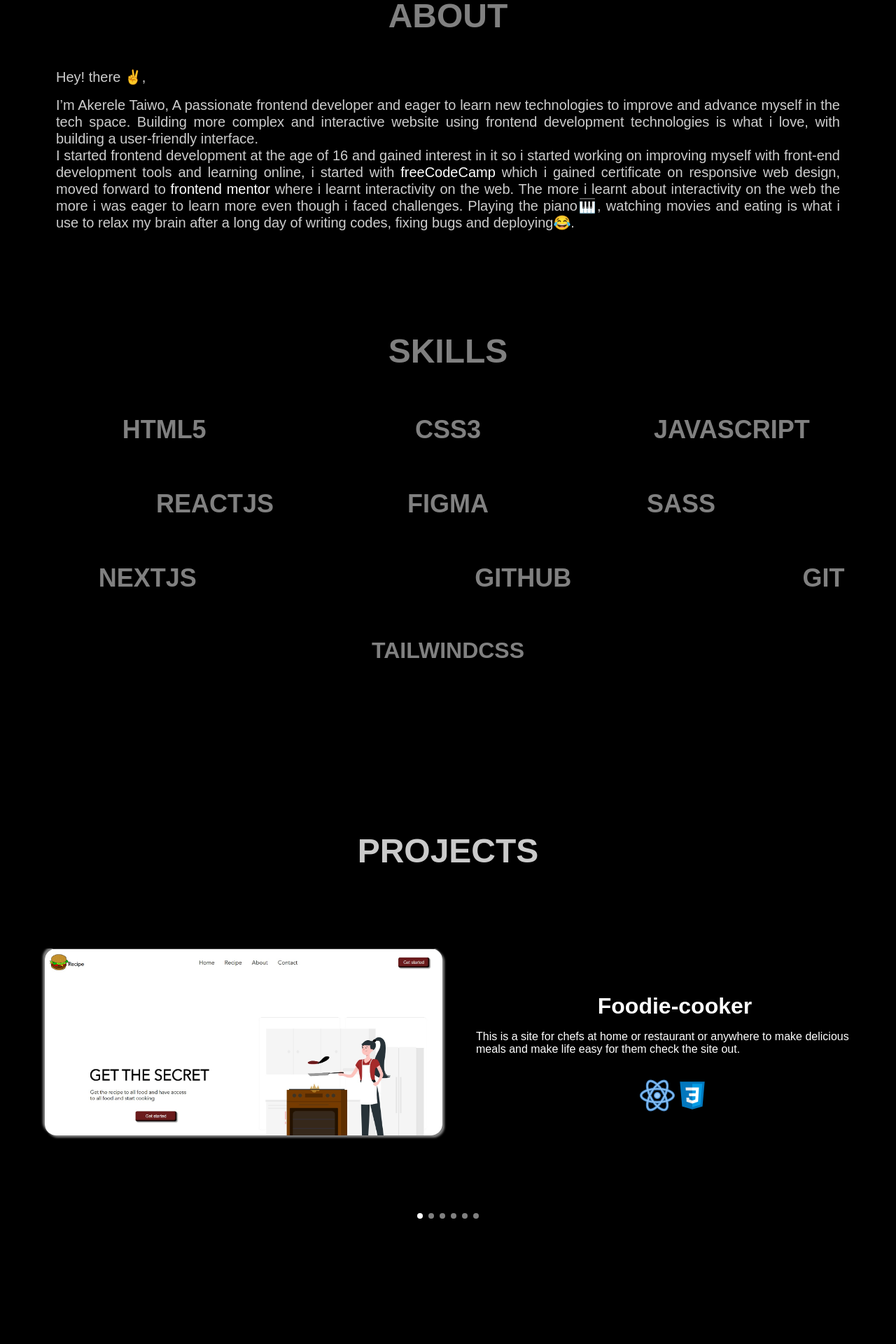
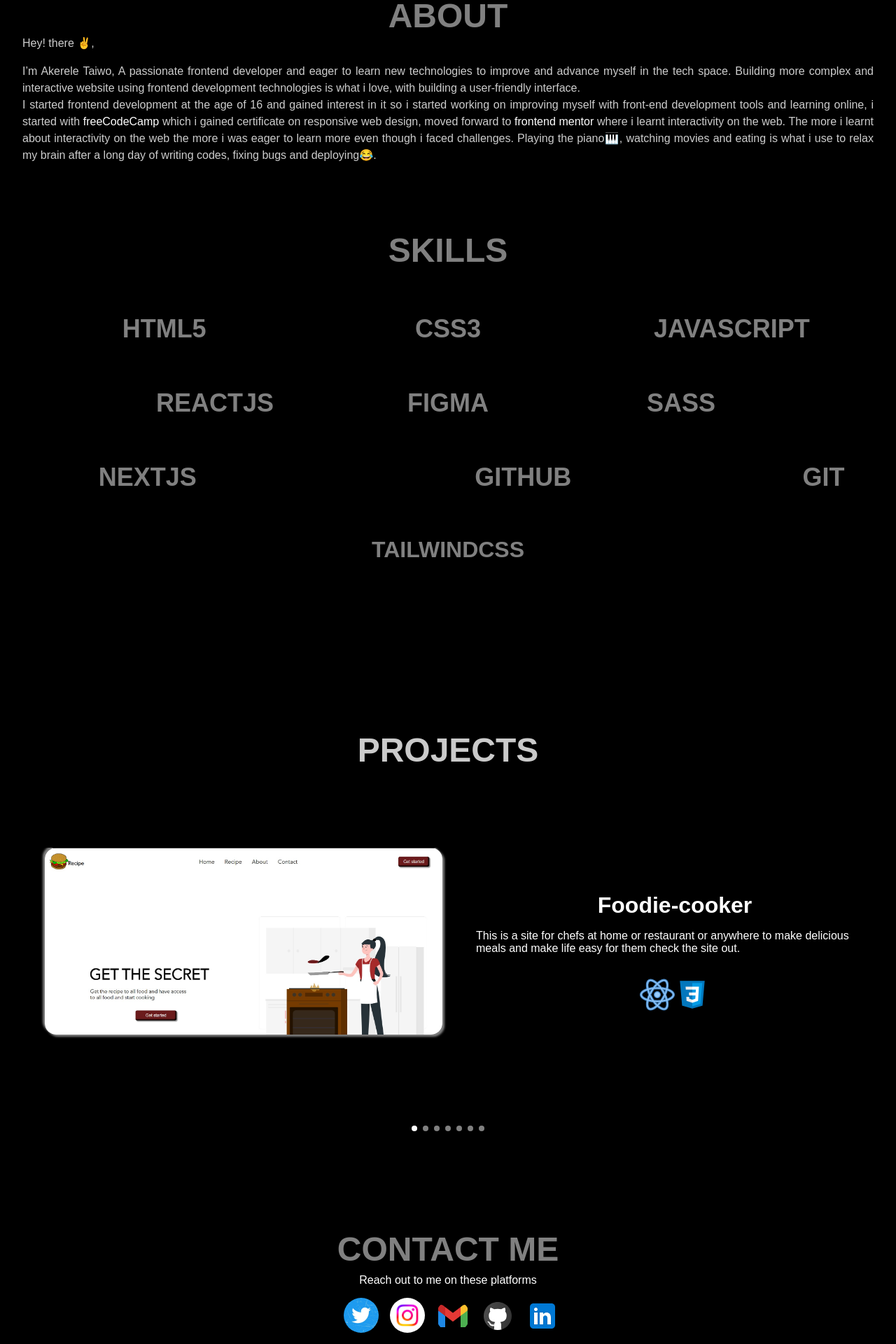
Before and after one commit to TaiwoSoftware/Akerele, a React (Vite) app: page / in a window 1280 px wide. Shown: the part 820-2740 px from the top of the page at 70% size. Built offline with nearby package versions, Linux system fonts and the light colour scheme.

Commit message:
making my portfolio more appealing to the eyes and usability

```diff
--- a/src/App.css
+++ b/src/App.css
@@ -1,55 +1,52 @@
-*{
+* {
   margin: 0;
   padding: 0;
 }
 
 @font-face {
-    font-family: 'nunito';
-    src: url('./Nunito/static/Nunito-Regular.ttf');
+  font-family: "nunito";
+  src: url("./Nunito/static/Nunito-Regular.ttf");
 }
 
 @keyframes moveDown {
-    from{
-        transform:translateY(-54rem)
+  from {
+    transform: translateY(-54rem);
   }
-    to{
+  to {
     transform: translateY(0);
   }
 }
 
-
 @keyframes mveFromRight {
-    from{
+  from {
     transform: translateX(2rem) skew(150deg);
   }
 }
 @keyframes moveFingerDown {
-    from{
-        transform:translateY(-4rem)
+  from {
+    transform: translateY(-4rem);
   }
-    to{
+  to {
     transform: translateY(0);
   }
 }
 @keyframes bigger {
   from {
-        transform: scale(.5);
+    transform: scale(0.5);
   }
   to {
     transform: scale(1);
   }
-
 }
 
 html {
-    max-width:1440px;
-    margin-left:auto;
-    margin-right:auto;
+  max-width: 1440px;
+  margin: 0 auto;
 }
 body {
   background-color: #000;
-    font-family: 'nunito';
-    color:#fff;
+  font-family: "nunito";
+  color: #fff;
   padding: 2rem;
   font-family: sans-serif;
 }
@@ -59,7 +56,7 @@ body {
   color: #fff;
   font-size: 3rem;
   text-transform: uppercase;
-    margin-top:14rem ;
+  margin-top: 14rem;
 }
 
 .error p {
@@ -76,11 +73,11 @@ body {
   margin: 0;
   padding: 0;
   width: 100%;
-    transition:transform 1s ease-in;
+  transition: transform 1s ease-in;
 }
 .header {
   display: grid;
-    grid-template-columns: .7fr auto;
+  grid-template-columns: 0.7fr auto;
   gap: 4rem;
   align-items: center;
   overflow-x: hidden;
@@ -95,7 +92,7 @@ body {
   margin-top: 3rem;
   font-size: 3rem;
   transition: 4s ease-in;
-    animation:moveFingerDown 3s ;
+  animation: moveFingerDown 3s;
   animation-iteration-count: infinite;
   animation-fill-mode: forwards;
   animation-direction: alternate;
@@ -107,7 +104,7 @@ body {
   transition: all 3s;
 }
 
-.scroller{
+.scroller {
   display: none;
 }
 
@@ -115,7 +112,7 @@ body {
   width: 100%;
 }
 
-.header h1{
+.header h1 {
   font-size: 4rem;
   padding: 2rem;
   color: rgb(205, 205, 205);
@@ -142,20 +139,15 @@ body {
 
 .si {
   width: 100%;
-    align-items: center;
-    padding: 3rem;
+  text-align: justify;
+  font-size: 16px;
+  color: rgb(205, 205, 205);
+  line-height: 1.5rem;
+  overflow: hidden;
   box-sizing: border-box;
 }
 
-.si p{
-    text-align: justify;
-    width: 100%;
-    font-size: 20px;
-    color: rgb(205, 205, 205);
-    line-height: 1.5rem;
-}
-
-.si a{
+.si a {
   text-decoration: none;
   color: white;
 }
@@ -164,7 +156,7 @@ body {
   margin-bottom: 1rem;
 }
 
-.allSkill  {
+.allSkill {
   align-items: center;
   width: 100%;
   overflow-y: hidden;
@@ -193,7 +185,7 @@ body {
 
 .secondSkill {
   display: grid;
-    grid-template-columns: .6fr auto .6fr;
+  grid-template-columns: 0.6fr auto 0.6fr;
   color: gray;
   margin-top: 4rem;
   font-size: 1.5rem;
@@ -204,7 +196,7 @@ body {
 
 .thirdSkill {
   display: grid;
-    grid-template-columns: .5fr 1fr .2fr;
+  grid-template-columns: 0.5fr 1fr 0.2fr;
   color: gray;
   margin-top: 4rem;
   font-size: 1.5rem;
@@ -223,7 +215,6 @@ body {
   background-color: white !important; /* Active bullet color */
 }
 
-
 .last {
   color: gray;
   margin-top: 4rem;
@@ -238,7 +229,7 @@ body {
   display: grid;
   grid-template-columns: 1fr 1fr;
   gap: 3rem;
-    padding-left:2rem ;
+  padding-left: 2rem;
   margin-bottom: 6rem;
   box-sizing: border-box;
 }
@@ -254,12 +245,12 @@ body {
 
 .together {
   animation-name: mveFromRight;
-    animation:moveFingerDown 3s ;
+  animation: moveFingerDown 3s;
   transition: all 1s;
   animation-delay: 3s;
 }
 
-.mobileImage{
+.mobileImage {
   box-shadow: 3px 3px 3px gray, -3px -3px 3px gray;
   border-radius: 1rem;
   width: 100%;
@@ -270,7 +261,7 @@ body {
   text-align: center;
 }
 
-.detailed  h3{
+.detailed h3 {
   width: 100%;
   text-align: center;
   align-items: center;
@@ -296,29 +287,35 @@ body {
   align-items: center;
 }
 
-marquee{
-    background: gray;
-    padding:.5rem;
-    font-size: 1rem;
+.contactDetails {
+  max-width: 1440px;
+  margin: 0 auto;
 }
 
 .contactDetails p {
-    margin-top: 1rem;
+  margin-top: 0.5rem;
   text-align: center;
-    color: rgb(215, 215, 215);
 }
 
 .contactDetails img {
-    margin-left: 2rem;
+  margin-left: 1rem;
   border-radius: 50%;
 }
 
 .contactMain {
-    margin-top: 15rem;
+  margin-top: 2rem;
+  overflow: hidden;
 }
 
+.footerSocial {
+  margin-top: 1rem;
+  max-width: 330px;
+  margin-left: auto;
+  margin-right: auto;
+  margin-top: 1rem;
+}
 
-@media (max-width:1094px) {
+@media (max-width: 1094px) {
   .header h1 {
     font-size: 3rem;
   }
@@ -326,9 +323,13 @@ marquee{
   .project {
     grid-template-columns: 100%;
   }
+
+  .si p {
+    text-align: center;
+  }
 }
 
-@media (max-width:952px) {
+@media (max-width: 952px) {
   .header h1 {
     font-size: 2.7rem;
   }
@@ -336,26 +337,40 @@ marquee{
   .header p {
     font-size: 1.5rem;
   }
-}
-
-@media (max-width:910px) {
-    .header h1 {
-        font-size: 2.4rem;
-    }
-
-    .firstSkill, .secondSkill, .thirdSkill {
-        grid-template-columns: 1fr 2fr 1fr;
+  .si p {
+    text-align: justify;
   }
 }
 
-@media (max-width:815px) {
+@media (max-width: 910px) {
+  .header h1 {
+    font-size: 2.4rem;
+    text-align: center;
+  }
+
+  .firstSkill,
+  .secondSkill,
+  .thirdSkill {
+    grid-template-columns: 1fr 2fr 1fr;
+  }
+
+  .si p {
+    text-align: justify;
+  }
+}
+
+@media (max-width: 815px) {
   .header h1 {
     font-size: 3rem;
     text-align: center;
   }
+
+  .si p {
+    text-align: justify;
+  }
 }
 
-@media (max-width:800px) {
+@media (max-width: 800px) {
   .header {
     grid-template-columns: 100%;
   }
@@ -363,21 +378,27 @@ marquee{
     text-align: center;
     font-size: 1.5rem;
   }
+
+  .si p {
+    text-align: justify;
+  }
 }
 
-@media (max-width:510px) {
-    .firstSkill, .secondSkill, .thirdSkill {
+@media (max-width: 510px) {
+  .header h1 {
+    font-size: 3rem;
+    text-align: center;
+  }
+  .firstSkill,
+  .secondSkill,
+  .thirdSkill {
     grid-template-columns: 100%;
   }
   .header {
     grid-template-columns: 100%;
   }
-    .header h1 {
-        text-align: center;
 
+  .si p {
+    text-align: justify;
   }
 }
-
-@media (max-width:460px) {
-
-}
--- a/src/components/Body.jsx
+++ b/src/components/Body.jsx
@@ -15,6 +15,7 @@ import nextJsImage from "../images/icons8-next.js-50.png";
 import tailwindcss from "../images/icons8-tailwind-css-50.png";
 import sassImage from "../images/icons8-sass-50.png";
 import Contact from "./Contact";
+import malva from "../images/malva.png";
 import { Swiper, SwiperSlide } from "swiper/react";
 import "swiper/css";
 import { Navigation, Pagination } from "swiper/modules";
@@ -105,6 +106,45 @@ const Body = () => {
                   links="Check it out"
                 />
               </SwiperSlide>
+
+              <SwiperSlide>
+                <Project
+                  lowerContainer="project"
+                  src={malva}
+                  alt={
+                    "This jamor Tech internship program to work on a website"
+                  }
+                  sizingImage="mobileImage"
+                  nameOfProject={"Malva"}
+                  details={
+                    "This is a project from jamorTech internship program to develop a website. This website is a task manager website where task can be assign, it is also a collaboration project. I cannot say much about it click the image and go to the website"
+                  }
+                  skill={
+                    <>
+                      <img src={reactImage} alt="react js" />
+                      <img src={tailwindcss} alt="tailwind css" />
+                    </>
+                  }
+                />
+              </SwiperSlide>
+
+              <SwiperSlide>
+                <Project
+                  lowerContainer="project"
+                  src={ecommerce}
+                  alt="An ecommerce project"
+                  sizingImage="mobileImage"
+                  nameOfProject="Dresser-Glam"
+                  details="This is an internship project from internCareer that I worked on. I have worked on other internships but I kind of like this one."
+                  skill={
+                    <>
+                      <img src={reactImage} alt="react" />
+                      <img src={sassImage} alt="sass" />
+                    </>
+                  }
+                  href="https://buy-and-sell-project.netlify.app/"
+                />
+              </SwiperSlide>
               <SwiperSlide>
                 <Project
                   lowerContainer="project"
@@ -127,23 +167,6 @@ const Body = () => {
               <SwiperSlide>
                 <Project
                   lowerContainer="project"
-                  src={ecommerce}
-                  alt="An ecommerce project"
-                  sizingImage="mobileImage"
-                  nameOfProject="Dresser-Glam"
-                  details="This is an internship project from internCareer that I worked on. I have worked on other internships but I kind of like this one."
-                  skill={
-                    <>
-                      <img src={reactImage} alt="react" />
-                      <img src={sassImage} alt="sass" />
-                    </>
-                  }
-                  href="https://buy-and-sell-project.netlify.app/"
-                />
-              </SwiperSlide>
-              <SwiperSlide>
-                <Project
-                  lowerContainer="project"
                   src={studio}
                   alt="Studio image"
                   sizingImage="mobileImage"
@@ -160,7 +183,6 @@ const Body = () => {
                 />
               </SwiperSlide>
             </Swiper>
-            {/* <marquee>Click on the images to view the site</marquee> */}
           </div>
         </div>
         <Contact />
--- a/src/components/BodyDetails.jsx
+++ b/src/components/BodyDetails.jsx
@@ -1,36 +1,48 @@
 import Aos from "aos";
-import 'aos/dist/aos.css'
+import "aos/dist/aos.css";
 import { useEffect } from "react";
 const BodyDetails = () => {
   useEffect(() => {
     Aos.init({
-      duration:1000,
-      offset:120,
-      once:true,
-    })
-  })
+      duration: 1000,
+      offset: 120,
+      once: true,
+    });
+  });
   return (
-    <div className="details" data-aos="flip-left">
-      <h2>About</h2>
+    <div className="details" >
+      <h2 data-aos="flip-right">About</h2>
       <div className="si">
         <div className="firstP">
           <p>Hey! there ✌, </p>
         </div>
 
         <p>
-          I&rsquo;m Akerele Taiwo, A passionate frontend developer and eager to learn new technologies to improve and advance myself in the tech space. Building more complex and interactive website using frontend development technologies is what i love, with building a user-friendly interface.
-          <br />
-
-
-
-          I started frontend development at the age of 16 and gained interest in it so i
-          started working on improving myself with front-end development tools
-          and learning online, i started with{" "}
-          <a target="_blank" rel="noopener noreferrer" href="https://freecodecamp.org/">
+          <div data-aos="fade-down-left">
+            I&rsquo;m Akerele Taiwo, A passionate frontend developer and eager
+            to learn new technologies to improve and advance myself in the tech
+            space. Building more complex and interactive website using frontend
+            development technologies is what i love, with building a
+            user-friendly interface.
+          </div>
+          <p data-aos="fade-down-right">
+            {" "}
+            I started frontend development at the age of 16 and gained interest
+            in it so i started working on improving myself with front-end
+            development tools and learning online, i started with <a
+              target="_blank"
+              rel="noopener noreferrer"
+              href="https://freecodecamp.org/"
+            >
             freeCodeCamp
             </a>{" "}
-          which i gained certificate on responsive web design, moved forward to{" "}
-          <a target="_blank" rel="noreferrer" href="https://www.frontendmentor.io/home">
+            which i gained certificate on responsive web design, moved forward
+            to{" "}
+            <a
+              target="_blank"
+              rel="noreferrer"
+              href="https://www.frontendmentor.io/home"
+            >
               frontend mentor
             </a>{" "}
             where i learnt interactivity on the web. The more i learnt about
@@ -39,6 +51,7 @@ const BodyDetails = () => {
             eating is what i use to relax my brain after a long day of writing
             codes, fixing bugs and deploying😂.{" "}
           </p>
+        </p>
       </div>
     </div>
   );
--- a/src/components/ContactDetails.jsx
+++ b/src/components/ContactDetails.jsx
@@ -1,32 +1,40 @@
-import React from "react";
+import Aos from "aos";
 import twitter from "../images/twitter.svg";
 import instagram from "../images/instagram.svg";
-import mail from '../images/gmail.svg';
-import linkedin from '../images/icons8-linkedin-logo.svg';
-import github from '../images/icons8-github.svg';
+import mail from "../images/gmail.svg";
+import linkedin from "../images/icons8-linkedin-logo.svg";
+import github from "../images/icons8-github.svg";
 import { Link } from "react-router-dom";
+import { useEffect } from "react";
 function ContactDetails() {
+  useEffect(() => {
+    Aos.init({
+      duration: 1000,
+      offset: 120,
+      once: true,
+    });
+  });
   return (
-    <div className="contactDetails">
+    <div className="contactDetails" data-aos="fade-up-left">
       <p>Reach out to me on these platforms</p>
 
-      <p>
+      <div className="footerSocial">
         <Link to="https://twitter.com/davcodes24">
           <img src={twitter} alt="Twitter" />
         </Link>
-        <Link to='https://www.instagram.com/davcodin/'>
+        <Link to="https://www.instagram.com/davcodin/">
           <img src={instagram} alt="Instagram" />
         </Link>
-          <a href="mailto:davcodes24@gmail.com">
+        <a href="mailto:davcodes24@gmail.com">
           <img src={mail} alt="Mail me" />
-          </a>
-        <Link to='https://github.com/TaiwoSoftware'>
-          <img src={github} alt="github-link"  />
+        </a>
+        <Link to="https://github.com/TaiwoSoftware">
+          <img src={github} alt="github-link" />
         </Link>
-        <Link to='https://ng.linkedin.com/in/taiwo-akerele-44b5b4246'>
+        <Link to="https://ng.linkedin.com/in/taiwo-akerele-44b5b4246">
           <img src={linkedin} alt="LinkedIn" />
         </Link>
-      </p>
+      </div>
     </div>
   );
 }
```
Also changed, not shown: src/images/malva.png (added). Lines whose indentation alone changed are shown as unchanged.
